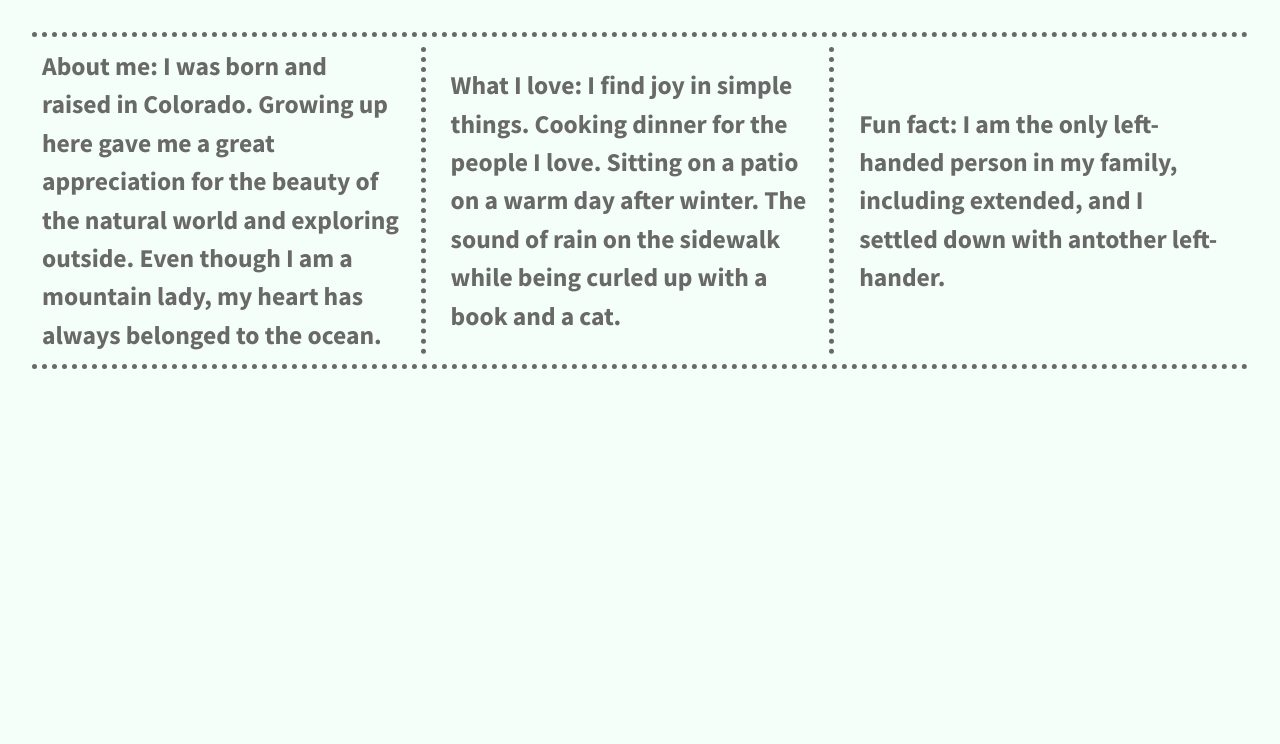
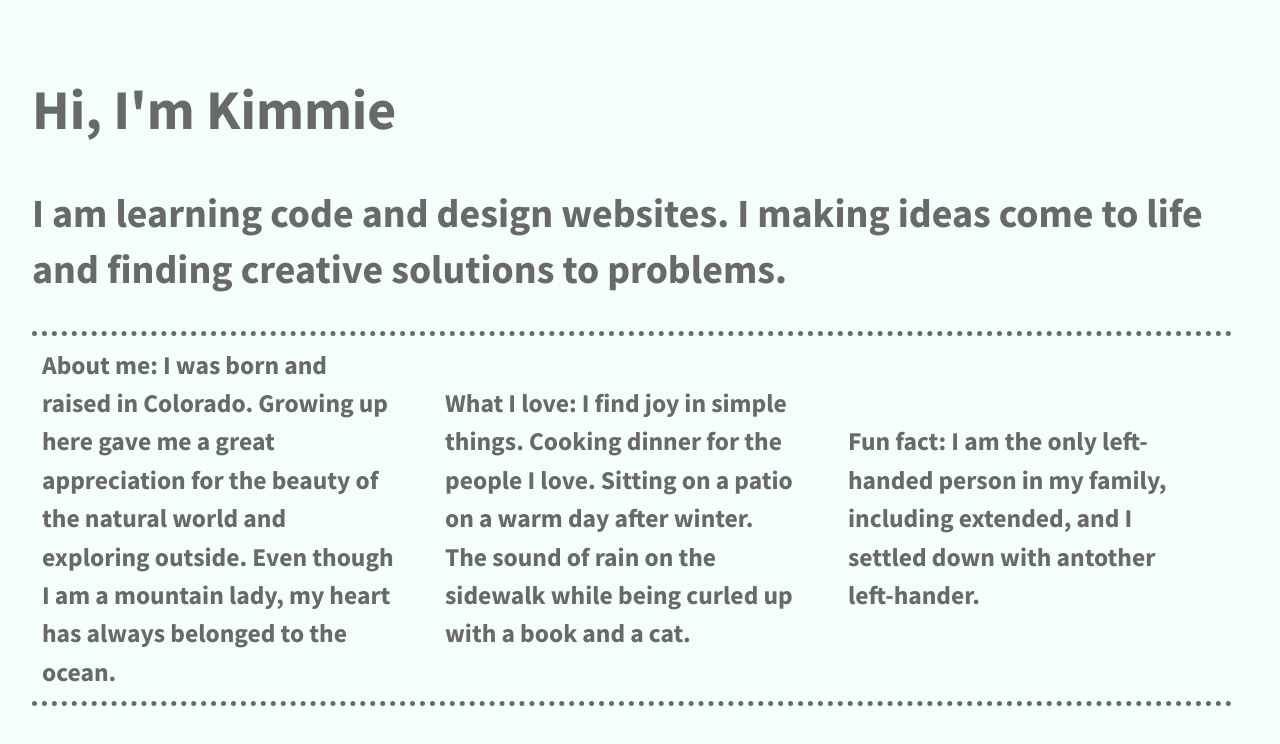
Before and after one commit to kimmie-lynn/divs-flexboc-starter, a plain HTML site: page index.html in a window 1280 px wide. Drawn offline with nearby package versions, Linux system fonts and the light colour scheme.

Commit message:
Added heading and tagline

```diff
--- a/css/main.css
+++ b/css/main.css
@@ -106,9 +106,28 @@ body {
   padding: 2em;
   font-size: 16px;
   height: 100%;
+  color: #696969;
+}
+
+.flex-container {
+  display: flex;
+  justify-content: space-between;
+  flex-flow: row wrap;
+  max-width: 1200px;
+}
+
+h1 {
+  font-size: 3.5em;
+  width: 100%
+}
+
+h2 {
+  font-size: 2.5em;
+  width: 100%
 }
 
 .wrapper {
+  align-items: center;
   display: flex;
   font-weight: 700;
   justify-content: space-between;
@@ -119,17 +138,12 @@ body {
 
 .div-1, .div-2, .div-3 {
   align-items: center;
-  color: #696969;
   display: flex;
   justify-content: center;
   line-height: 1.5em;
   font-size: 1.6em;
   padding-right: 20px;
   width: 30%;
-}
-
-.div-1, .div-2 {
-  border-right: 5px dotted #696969;
 }
 
 
--- a/index.html
+++ b/index.html
@@ -3,7 +3,7 @@
     <head>
         <meta charset="utf-8">
         <meta http-equiv="x-ua-compatible" content="ie=edge">
-        <title>About Me Tiles</title>
+        <title>About Me</title>
         <meta name="description" content="">
         <meta name="viewport" content="width=device-width, initial-scale=1">
 
@@ -20,7 +20,15 @@
         <!--[if lt IE 8]>
             <p class="browserupgrade">You are using an <strong>outdated</strong> browser. Please <a href="http://browsehappy.com/">upgrade your browser</a> to improve your experience.</p>
         <![endif]-->
-
+        <section class="flex-container">
+          <header>
+            <h1>
+              Hi, I'm Kimmie
+            </h1>
+            <h2>
+              I am learning code and design websites. I making ideas come to life and finding creative solutions to problems.
+            </h2>
+        </header>
           <section class="wrapper">
               <div class="div-1">
                   About me: I was born and raised in Colorado. Growing up here gave me a great appreciation for the beauty of the natural world and exploring outside. Even though I am a mountain lady, my heart has always belonged to the ocean.
@@ -31,6 +39,7 @@
               <div class="div-3">
                   Fun fact: I am the only left-handed person in my family, including extended, and I settled down with antother left-hander.
               </div>
+          </section>
         </section>
 
         <script src="https://ajax.googleapis.com/ajax/libs/jquery/1.11.3/jquery.min.js"></script>
```
Lines whose indentation alone changed are shown as unchanged.
